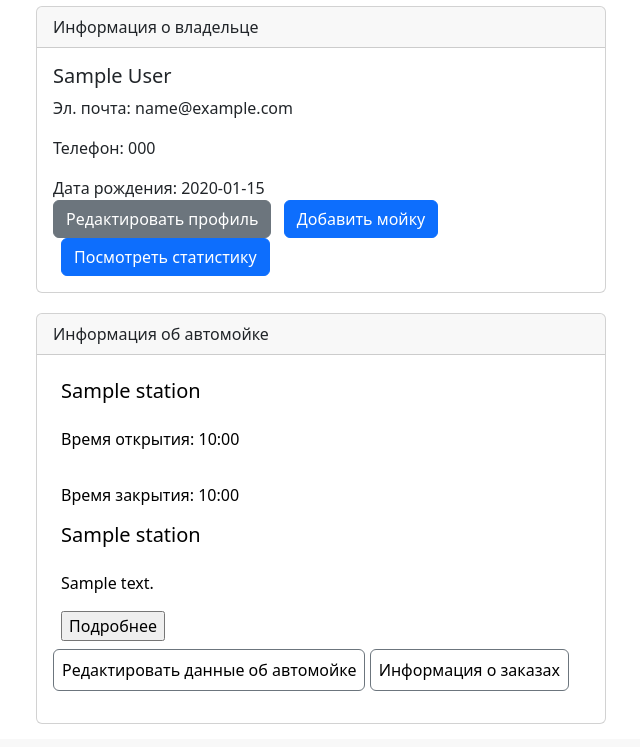
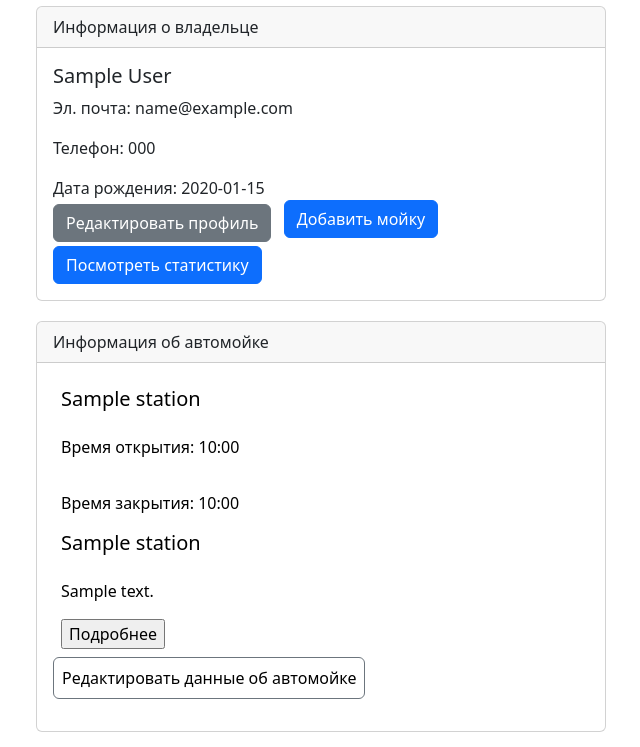
Before and after one commit to Maxim1973445/CarWash, a Spring app: page /owneraccount in a window 1280 px wide. Shown: the part 159-906 px from the top of the page, without its empty margins (319-959 px from the left). Before the commit the page ends 883 px from the top, so only its background shows below. Run offline with Thymeleaf, Linux system fonts and the light colour scheme; the template is opened without the code that fills it: most values are stand-ins (such as "Sample title", 1, 10 or a date in 2020); data that the repository does not hold is empty; some of the project's set-up classes (security, data sources, template engines, error pages and the like) are left out, and stand-ins take their place.

Commit message:
Удалил кнопку Информация о заказах и выровнял кнопки

```diff
--- a/src/main/resources/templates/owneraccount.html
+++ b/src/main/resources/templates/owneraccount.html
@@ -76,9 +76,9 @@
             </div>
             <!-- Кнопки -->
             <a href="#" class="btn btn-secondary" data-bs-toggle="modal" data-bs-target="#editProfileModal">Редактировать профиль</a>
-            <a href="#" class="btn btn-primary ms-2" data-bs-toggle="modal" data-bs-target="#addStationModal">Добавить мойку</a>
+            <a href="#" class="btn btn-primary ms-2 mb-2" data-bs-toggle="modal" data-bs-target="#addStationModal">Добавить мойку</a>
             <!-- Кнопка статистики -->
-            <a href="#" class="btn btn-primary ms-2">Посмотреть статистику</a>
+            <a href="#" class="btn btn-primary">Посмотреть статистику</a>
         </div>
     </div>
 
@@ -107,8 +107,6 @@
                     </form>
                     <a href="#" class="btn btn-secondary" data-bs-toggle="modal" data-bs-target="#editCarWashModal"
                        onclick="setStationId(${station.id})">Редактировать данные об автомойке</a>
-                    <!-- Ссылка для перехода на страницу station.list -->
-                    <a href="/station/list?stationId=${station.id}" class="btn btn-secondary">Информация о заказах</a>
                 </div>
             </div>
         </div>
```
